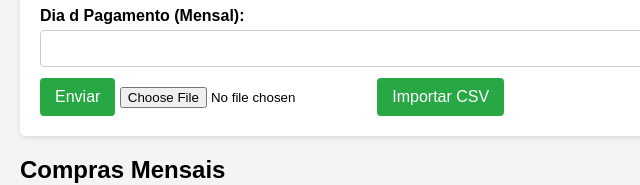
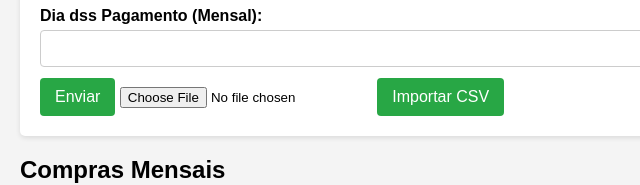
Before and after one commit to ZTRCOMPANY1/compramensal, a plain HTML site: page index.html in a window 1280 px wide. Shown: the part 315-500 px from the top of the page, 0-640 px from the left. Drawn offline with nearby package versions, Linux system fonts and the light colour scheme.

Commit message:
ultima commit

```diff
--- a/index.html
+++ b/index.html
@@ -96,7 +96,7 @@
         </select>
 
         <div id="mensalOpcao">
-            <label for="diaPagamento">Dia d Pagamento (Mensal):</label>
+            <label for="diaPagamento">Dia dss Pagamento (Mensal):</label>
             <input type="number" id="diaPagamento" name="diaPagamento" min="1" max="31" required>
         </div>
 
```
